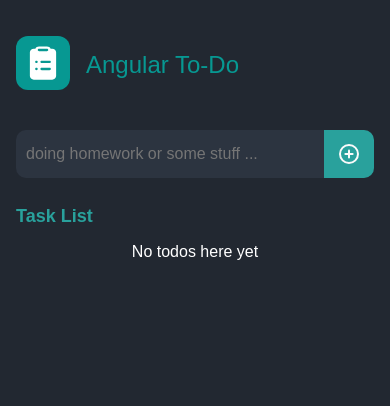
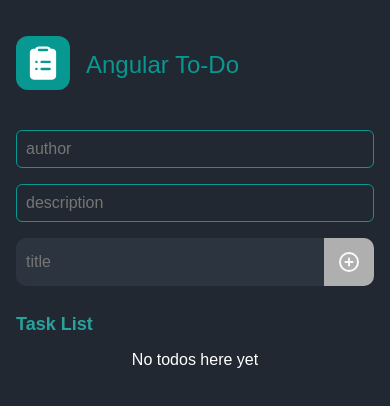
Before and after one commit to ainizoda/angular-todo-subjectBehavior, an Angular app: page / in a window 390 px wide. Shown: the top 406 px of the page. Built offline with nearby package versions, Linux system fonts and the light colour scheme.

Commit message:
adding form-group and some fields

```diff
--- a/src/app/components/form/form.component.html
+++ b/src/app/components/form/form.component.html
@@ -1,15 +1,23 @@
-<div class="form">
-  <form class="form-wrapper" (submit)="handleSubmit($event)">
+<form [formGroup]="todoForm" (ngSubmit)="handleSubmit()">
+  <div class="info" formGroupName="info">
+    <div class="input">
+      <input type="text" formControlName="author" placeholder="author" />
+    </div>
     <div class="input">
       <input
         type="text"
-        [(ngModel)]="todoTitle"
-        name="todoTitle"
-        placeholder="doing homework or some stuff ..."
+        formControlName="description"
+        placeholder="description"
       />
     </div>
+  </div>
+  <div class="form">
+    <div class="form-wrapper">
+      <div class="input">
+        <input type="text" formControlName="title" placeholder="title" />
+      </div>
 
-    <div class="button" (click)="handleSubmit($event)">
+      <button [disabled]="shouldButtonBeDisabled" class="button" type="submit">
         <svg
           width="20"
           height="20"
@@ -39,6 +47,7 @@
             stroke-linejoin="round"
           />
         </svg>
+      </button>
+    </div>
   </div>
 </form>
-</div>
--- a/src/app/components/form/form.component.scss
+++ b/src/app/components/form/form.component.scss
@@ -1,3 +1,28 @@
+.info {
+  display: flex;
+  margin-bottom: 1rem;
+  justify-content: space-between;
+  gap: 1rem;
+
+  input {
+    border: none;
+    outline: none;
+    background-color: transparent;
+    width: 100%;
+    color: #ddd;
+    font-size: 17px;
+    padding: 1px;
+  }
+
+  .input {
+    padding: 8px;
+    color: #29a19c;
+    border: 1px solid #079892;
+    flex: 1;
+    border-radius: 6px;
+  }
+}
+
 .form {
   background-color: #2c3440;
   border-radius: 10px;
@@ -12,6 +37,7 @@
     height: 100%;
     gap: 4px;
   }
+
   .input {
     width: 100%;
 
@@ -26,12 +52,17 @@
   }
 
   .button {
+    display: flex;
     background-color: #29a19c;
-    display: flex;
+    border: none;
     padding: 14px 15px;
     border-top-right-radius: 10px;
     border-bottom-right-radius: 10px;
     cursor: pointer;
+
+    &:disabled {
+      background-color: rgb(175, 175, 175);
+    }
 
     &:hover {
       opacity: 0.7;
@@ -45,4 +76,8 @@
       font-size: 16px !important;
     }
   }
+
+  .info {
+    flex-direction: column;
+  }
 }
--- a/src/app/components/form/form.component.ts
+++ b/src/app/components/form/form.component.ts
@@ -1,35 +1,45 @@
-import { Component } from '@angular/core';
+import { Component, OnInit } from '@angular/core';
+import { FormControl, FormGroup, Validators } from '@angular/forms';
 
 import { Todo } from '../todo/todo.models';
 import { TodoService } from '../todo/todo.service';
+
+export interface TodoForm {
+  title: string;
+  info: {
+    description: string;
+    author: string;
+  };
+}
 
 @Component({
   selector: 'app-form',
   styleUrls: ['./form.component.scss'],
   templateUrl: `./form.component.html`,
 })
-export class FormComponent {
-  public todoTitle: string = '';
+export class FormComponent implements OnInit {
+  public todoForm: FormGroup = new FormGroup({
+    title: new FormControl('', Validators.required),
+    info: new FormGroup({
+      description: new FormControl('', Validators.required),
+      author: new FormControl('', Validators.required),
+    }),
+  });
+
+  ngOnInit() {
+    this.todoForm.valueChanges.subscribe(() => {
+      this.shouldButtonBeDisabled = this.todoForm.invalid;
+    });
+  }
+
+  public shouldButtonBeDisabled: boolean = this.todoForm.invalid;
 
   constructor(private _todoService: TodoService) {}
 
-  handleSubmit(e: Event) {
-    e.preventDefault();
-
-    if (this.todoTitle.trim() === '') {
-      alert('Title field should not be empty!');
-      return;
-    }
-
-    if (this.todoTitle.trim().length < 10) {
-      alert('Too short title for To-Do!');
-      return;
-    }
-
-    let todo: Todo = new Todo(new Date().getTime(), this.todoTitle, new Date());
+  handleSubmit() {
+    const todo: Todo = new Todo(this.todoForm.value);
 
     this._todoService.addTodo(todo);
-
-    this.todoTitle = '';
+    this.todoForm.reset();
   }
 }
--- a/src/app/components/todo/todo.component.html
+++ b/src/app/components/todo/todo.component.html
@@ -1,14 +1,31 @@
 <div style="margin: 20px 0">
+  <div class="info" *ngIf="!editMode">
+    <div class="author">{{ content.author }}</div>
+    <div class="title">{{ content.title }}</div>
+  </div>
   <div class="todo">
     <div class="description">
       <div class="title" *ngIf="!editMode; else editModeCase">
         <a [routerLink]="[content.id]">
-          {{ content.title }}
+          {{ content.description }}
         </a>
       </div>
       <ng-template #editModeCase>
         <div class="input-container">
-          <input class="edit" [(ngModel)]="newTitle" />
+          <form [formGroup]="todoEditForm">
+            <div class="input">
+              <input placeholder="title" formControlName="newTitle" />
+            </div>
+            <div class="input">
+              <input placeholder="author" formControlName="newAuthor" />
+            </div>
+            <div class="input">
+              <input
+                placeholder="description"
+                formControlName="newDescription"
+              />
+            </div>
+          </form>
         </div>
       </ng-template>
     </div>
--- a/src/app/components/todo/todo.component.scss
+++ b/src/app/components/todo/todo.component.scss
@@ -40,9 +40,14 @@
   .input-container {
     width: 100%;
     padding-right: 1rem;
-    .edit {
+
+    form {
+      display: flex;
+      gap: 1rem;
+    }
+
+    input {
       padding: 0.2rem 0.5rem;
-      font-size: 28px;
       margin-right: 1rem;
       width: 100%;
     }
@@ -54,3 +59,17 @@
   color: #ddd;
   font-size: 12px;
 }
+
+.info {
+  display: flex;
+  gap: 1rem;
+  padding: 8px;
+
+  .title {
+    font-weight: bold;
+  }
+  .author {
+    color: rgb(151, 151, 151);
+    font-style: italic;
+  }
+}
--- a/src/app/components/todo/todo.component.ts
+++ b/src/app/components/todo/todo.component.ts
@@ -1,4 +1,5 @@
 import { Component, Input } from '@angular/core';
+import { FormControl, FormGroup, Validators } from '@angular/forms';
 
 import { Todo } from './todo.models';
 import { TodoService } from './todo.service';
@@ -12,12 +13,22 @@ export class TodoComponent {
   @Input() public content: Todo = new Todo();
 
   public editMode: boolean = false;
-  public newTitle: string = '';
+
+  public todoEditForm: FormGroup = new FormGroup({
+    newTitle: new FormControl(''),
+    newDescription: new FormControl(''),
+    newAuthor: new FormControl(''),
+  });
 
   constructor(private _todoService: TodoService) {}
 
   handleEditModeOn() {
-    this.newTitle = this.content.title;
+    this.todoEditForm.setValue({
+      newTitle: this.content.title,
+      newDescription: this.content.description,
+      newAuthor: this.content.author,
+    });
+
     this.editMode = true;
   }
 
@@ -26,6 +37,6 @@ export class TodoComponent {
   }
 
   handleSaveChanges(id: number) {
-    this._todoService.editTodo({ id, newTitle: this.newTitle });
+    this._todoService.editTodo({ id, ...this.todoEditForm.value });
   }
 }
--- a/src/app/components/todo/todo.models.ts
+++ b/src/app/components/todo/todo.models.ts
@@ -1,16 +1,26 @@
+import { TodoForm } from '../form/form.component';
+
 export class Todo {
   id: number;
+  created: Date;
   title: string;
-  created: Date;
+  description: string;
+  author: string;
 
-  constructor(id: number = 0, title: string = '', created: Date = new Date()) {
-    this.id = id;
-    this.title = title;
-    this.created = created;
+  constructor(
+    todo: TodoForm = { title: '', info: { description: '', author: '' } }
+  ) {
+    this.id = new Date().getTime();
+    this.created = new Date();
+    this.title = todo.title;
+    this.description = todo.info.description;
+    this.author = todo.info.author;
   }
 }
 
 export interface EditedTodo {
   id: number;
   newTitle: string;
+  newDescription: string;
+  newAuthor: string;
 }
--- a/src/app/components/todo/todo.service.ts
+++ b/src/app/components/todo/todo.service.ts
@@ -1,5 +1,4 @@
 import { Injectable } from '@angular/core';
-import { Store } from '@ngrx/store';
 
 import { BehaviorSubject, Observable } from 'rxjs';
 
@@ -32,7 +31,12 @@ export class TodoService {
           return todo;
         }
 
-        return { ...todo, title: editedTodo.newTitle };
+        return {
+          ...todo,
+          title: editedTodo.newTitle,
+          description: editedTodo.newDescription,
+          author: editedTodo.newAuthor,
+        };
       })
     );
   }
```
Also changed, not shown: src/app/app.module.ts (+7 -2 lines). Lines whose indentation alone changed are shown as unchanged.
